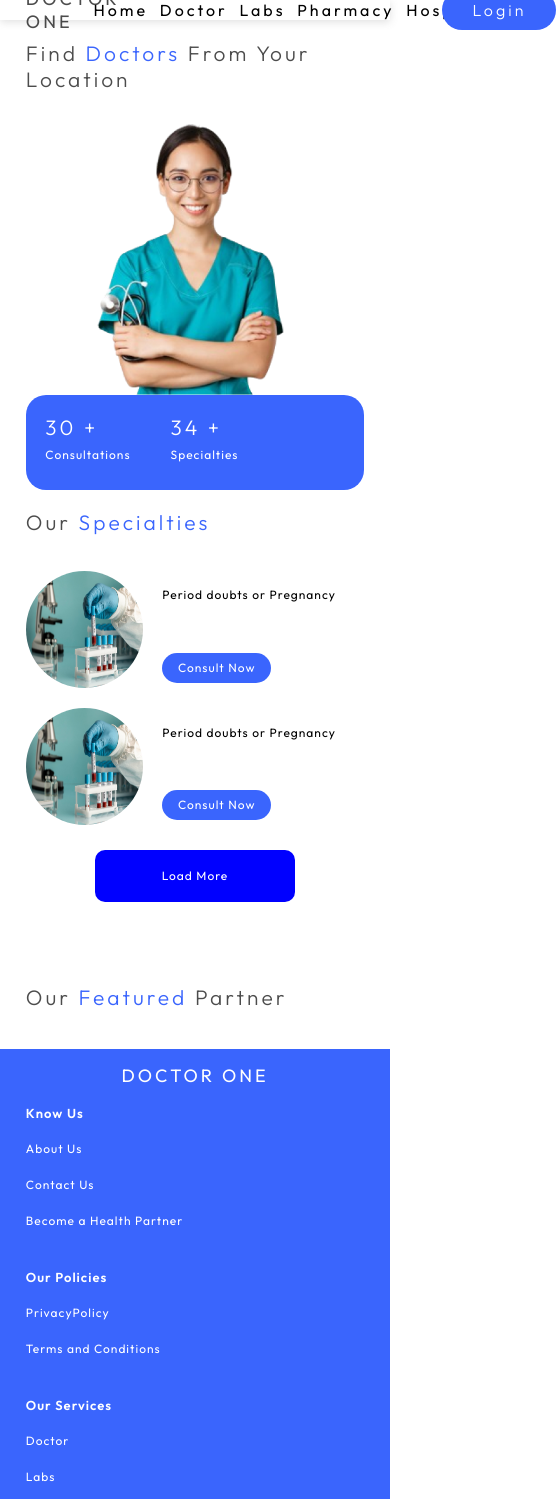
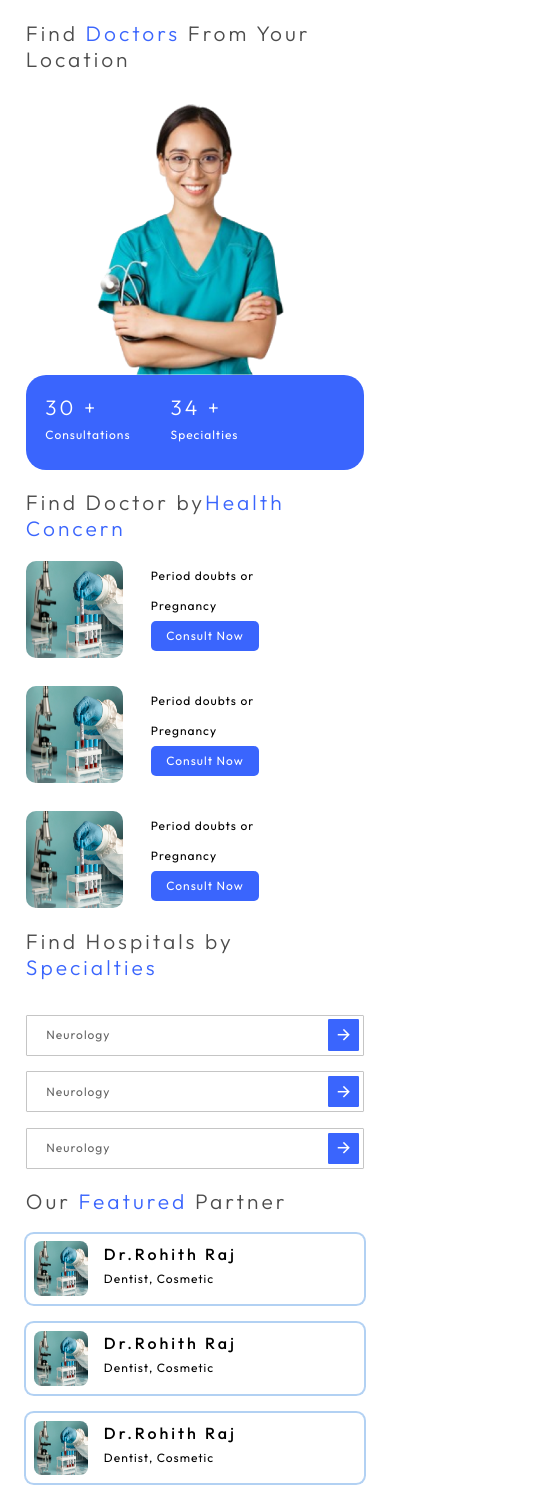
Before and after one commit to aswanthup/dr_one, a React (Create React App) app: page /doctor in a window 390 px wide. Shown: the top 1499 px of the page, 556 px wide, since content can reach past the window. Built offline with nearby package versions, Linux system fonts and the light colour scheme.

Commit message:
doc updates

```diff
--- a/src/pages/Hospital/Hospital.jsx
+++ b/src/pages/Hospital/Hospital.jsx
@@ -553,7 +553,7 @@ export default function Hospital() {
 
 <div className="mobile-second-heading">
                 <h1>Find Hospitals by </h1>
-                <h1><span className='color-blue '>Medical Field</span></h1>
+                <h1><span className='color-blue '>Specialties</span></h1>
 </div>
 
  <div className='spec_main_card flex'>
--- a/src/pages/Labs/Labdetails.jsx
+++ b/src/pages/Labs/Labdetails.jsx
@@ -10,10 +10,12 @@ export default function Labdetails() {
 
     <div>
 
-<Headroom>
+
+ <div className='Lab_details_Laptop'>
+
+ <Headroom>
 <Navbar />
 </Headroom>
- <div>
 
         <div className="container-third">
           <div className="lab-details-about flex">
@@ -55,6 +57,7 @@ export default function Labdetails() {
              <div><img src="images/la (3).jpg" alt="" /></div>
              <div><img src="images/la (4).jpg" alt="" /></div>
              <div><img src="images/la (1).jpg" alt="" /></div>
+
             </div>
 
             </div>
@@ -91,6 +94,92 @@ export default function Labdetails() {
           </div>
         </div>
       </div>
+
+
+
+{/*End Lab Mobile Screen */}
+
+      <div className='container Lab_details_mobile'>
+
+
+
+
+{/* search box */}
+
+
+{/*End search box */}
+
+{/* Hero */}
+<div className="lab_Pha_Mob_img">
+<img src="images/ph1 (3).jpg" alt="" />
+</div>
+
+{/*End Hero */}
+
+
+{/* Datas */}
+
+<h1>New Emprire Lab</h1>
+
+<div className='lab_type'><h4>Allopathy</h4></div>
+
+<div className='lab_about'>
+  <h4>
+  Lorem ipsum dolor sit amet, consectetur adipiscing elit, sed do eiusmod tempor incididunt ut labore et dolore magna aliqua. Ut enim ad minim veniam, quis nostrud exercitation ullamco laboris nisi ut aliquip ex ea commodo consequat. Duis aute irure dolor in reprehenderit in voluptate velit esse cillum dolore eu fugiat nulla pariatur. Excepteur sint occaecat
+  </h4>
+</div>
+
+
+<div className='lab_location_mobile'>
+   <i className="ri-map-pin-fill" />
+   <h4>Shop No 3, Empire House, Irla, S V Road, Vile Parle West, Mumbai - 400056 (Opposite Irla Petrol Pump)</h4>
+</div>
+
+<a href=''>
+<h4 className="lab_time_button_mobile flex">9.00 am to 5 pm</h4>
+</a>
+
+<a href=''>
+<h4 className="lab_time_button_mobile2 flex">Contact now</h4>
+</a>
+
+
+{/*End Datas */}
+
+{/* Photos */}
+
+
+
+<div className="lab_Pha_Mob_img">
+   <img src="images/ph1 (1).jpg" alt="" />
+</div>
+
+<div className="lab_Pha_Mob_img">
+<img src="images/ph1 (2).jpg" alt="" />
+</div>
+
+<div className="lab_Pha_Mob_img">
+<img src="images/ph1 (3).jpg" alt="" />
+</div>
+
+
+{/*End Photos */}
+
+
+
+
+{/*End Lab Mobile Screen */}
+
+
+
+
+
+
+
+
+   </div>
+
+
 <Footer />
     </div>
   )
--- a/src/pages/Labs/labdetails.css
+++ b/src/pages/Labs/labdetails.css
@@ -142,3 +142,94 @@
 .sevice-list i{
     color: #3A65FD;
 }
+
+
+.Lab_details_mobile{
+    display: none;
+}
+
+.Lab_details_Laptop{
+    display: block;
+}
+
+
+
+
+
+@media screen and (max-width:780px){
+
+    .Lab_details_mobile{
+        display: block;
+    }
+
+    .Lab_details_Laptop{
+        display: none;
+    }
+
+
+    .lab_type{
+        border:1px solid #3A65FD;
+        width:fit-content;
+        padding:0vw 3vw;
+        border-radius: 50px;
+        margin-top:4vw;
+    }
+
+    .lab_type h4{
+        color: #3A65FD;
+    }
+
+
+    .lab_about{
+        margin-top:4vw;
+    }
+
+
+    .lab_location_mobile{
+        background-color: #e1e8ff;
+        padding:3vw;
+        margin-top:4vw;
+        border-radius:2vw;
+
+    }
+
+
+    .lab_location_mobile i{
+        color: #3A65FD;
+    }
+
+.lab_time_button_mobile{
+    width: 100%;
+    align-items: center;
+    justify-content: center;
+   border: 1px solid #3A65FD;
+    color: #3A65FD;
+    border-radius:2vw;
+    padding:2vw;
+    margin-top:4vw;
+}
+
+
+
+.lab_time_button_mobile2{
+    width: 100%;
+    align-items: center;
+    justify-content: center;
+
+    background-color: #3A65FD;
+    color: #ffffff;
+    border-radius:2vw;
+    padding:2vw;
+    margin-top:3vw;
+}
+
+.lab_Pha_Mob_img img{
+    object-fit: cover;
+    width:100%;
+    margin-top:4vw;
+    border-radius:2vw;
+    height:50vw;
+}
+
+
+}
--- a/src/pages/Mainpage/Mainpage.jsx
+++ b/src/pages/Mainpage/Mainpage.jsx
@@ -540,10 +540,14 @@ export default function Mainpage() {
             </div>
 
             <div className="mobile-specialties-data flex">
-              <h4>Period doubts or Pregnancy</h4>
+
+              <h4>Period doubts or</h4>
+              <h4> Pregnancy</h4>
               <a href="">
                 <h4 className="mobile-specialties-button">Consult Now</h4>
               </a>
+
+
             </div>
           </div>
 
@@ -553,10 +557,28 @@ export default function Mainpage() {
             </div>
 
             <div className="mobile-specialties-data flex">
-              <h4>Period doubts or Pregnancy</h4>
+            <h4>Period doubts or</h4>
+              <h4> Pregnancy</h4>
               <a href="">
                 <h4 className="mobile-specialties-button">Consult Now</h4>
               </a>
+            </div>
+          </div>
+
+          <div className="mobile-specialties-card2 mobile-specialties-card flex">
+            <div className="mobile-specialties-image">
+              <img src="images/lab2.jpg" alt="" />
+            </div>
+
+            <div className="mobile-specialties-data flex">
+
+              <h4>Period doubts or</h4>
+              <h4> Pregnancy</h4>
+              <a href="">
+                <h4 className="mobile-specialties-button">Consult Now</h4>
+              </a>
+
+
             </div>
           </div>
 
--- a/src/pages/Mainpage/main.css
+++ b/src/pages/Mainpage/main.css
@@ -877,31 +877,37 @@ margin-top:40px;
         border-radius:50px;
         padding: 0px 4vw;
     }
-
+    .mobile-specialties-image{
+        height:25vw;
+    }
 .mobile-specialties-image img{
-    width: 30vw;
-    height: 30vw;
-    border-radius:50%;
+    width: 25vw;
+    height: 25vw;
+    border-radius:10px;
 }
 .mobile-specialties-card{
-    gap:5vw;
+    gap:7vw;
 }
 .mobile-specialties-data{
-    padding:2.5vw 0vw;
+    /* padding:2.5vw 0vw; */
     flex-direction: column;
-    justify-content: space-between;
+    /* justify-content: space-around; */
+    height: 25vw;
 }
-
+/* .mobile-specialties-data h4{
+    line-height:20px;
+} */
 .mobile-specialties-button{
     background-color: #3A65FD;
     color: white;
     width:fit-content;
-    border-radius:50px;
+    border-radius:5px;
     padding: 0px 4vw;
+
 }
 
 .mobile-specialties-card2{
-    margin-top:5vw;
+    margin-top:7vw;
 }
 
 .diagnostic-card{
--- a/src/pages/doctor/Doctor.jsx
+++ b/src/pages/doctor/Doctor.jsx
@@ -686,122 +686,179 @@ export default function Doctor() {
 
 <div className="mobile-doctor-specialties">
 <div className="mobile-second-heading">
-                <h1>Our <span className='color-blue '>Specialties</span></h1>
+                <h1>Find Doctor by<span className='color-blue '>Health Concern</span></h1>
 </div>
-              <div class="container1">
-  <div class="flex1">
-    <div class="content">              <div className="mobile-specialties-card flex">
+
+<div className="mobile-specialties-card mobile-specialties-card flex">
             <div className="mobile-specialties-image">
               <img src="images/lab2.jpg" alt="" />
             </div>
 
             <div className="mobile-specialties-data flex">
 
-                  <h4>Period doubts or Pregnancy</h4>
-                  <a href=""><h4 className='mobile-specialties-button' >Consult Now</h4></a>
+              <h4>Period doubts or</h4>
+              <h4> Pregnancy</h4>
+              <a href="">
+                <h4 className="mobile-specialties-button">Consult Now</h4>
+              </a>
 
+
+            </div>
           </div>
 
 
-              </div></div>
-    <div class="content">              <div className="mobile-specialties-card flex">
+          <div className="mobile-specialties-card2 mobile-specialties-card flex">
             <div className="mobile-specialties-image">
               <img src="images/lab2.jpg" alt="" />
             </div>
 
             <div className="mobile-specialties-data flex">
 
-                  <h4>Period doubts or Pregnancy</h4>
-                  <a href=""><h4 className='mobile-specialties-button' >Consult Now</h4></a>
+              <h4>Period doubts or</h4>
+              <h4> Pregnancy</h4>
+              <a href="">
+                <h4 className="mobile-specialties-button">Consult Now</h4>
+              </a>
+
 
             </div>
+          </div>
 
-
-              </div></div>
-    <div class="content">      <div className="mobile-specialties-card flex">
+          <div className="mobile-specialties-card2 mobile-specialties-card flex">
             <div className="mobile-specialties-image">
               <img src="images/lab2.jpg" alt="" />
             </div>
 
             <div className="mobile-specialties-data flex">
 
-                  <h4>Period doubts or Pregnancy</h4>
-                  <a href=""><h4 className='mobile-specialties-button' >Consult Now</h4></a>
+              <h4>Period doubts or</h4>
+              <h4> Pregnancy</h4>
+              <a href="">
+                <h4 className="mobile-specialties-button">Consult Now</h4>
+              </a>
+
+
+            </div>
+          </div>
+
 
 </div>
 
 
-              </div></div>
-    <div class="content">      <div className="mobile-specialties-card flex">
-                <div className="mobile-specialties-image">
-                       <img src="images/lab2.jpg" alt="" />
+
+<div className="mobile-second-heading">
+                <h1>Find Hospitals by </h1>
+                <h1><span className='color-blue '>Specialties</span></h1>
 </div>
 
-                <div className="mobile-specialties-data flex">
+<div className='spec_main_card flex'>
 
-                  <h4>Period doubts or Pregnancy</h4>
-                  <a href=""><h4 className='mobile-specialties-button' >Consult Now</h4></a>
+<h4>Neurology</h4>
+
+<div className='spec_main_card_button flex'>
+
+<i class="ri-arrow-right-line"></i>
+
+</div>
+
+</div>
+<div className='spec_main_card flex'>
+
+<h4>Neurology</h4>
+
+<div className='spec_main_card_button flex'>
+
+<i class="ri-arrow-right-line"></i>
+
+</div>
+
+</div>
+<div className='spec_main_card flex'>
+
+<h4>Neurology</h4>
+
+<div className='spec_main_card_button flex'>
+
+<i class="ri-arrow-right-line"></i>
+
+</div>
 
 </div>
 
 
-              </div></div>
-    <div class="content">      <div className="mobile-specialties-card flex">
-                <div className="mobile-specialties-image">
+
+
+
+<div className="mobile-Our-Featured-Partners">
+<div className="mobile-second-heading">
+
+                <h1>Our <span className='color-blue '>Featured</span> Partner</h1>
+
+              </div>
+
+<div className="mobile_partner_card mobile_partner_card1 flex">
+<div className="mobile_partner_card_img flex">
 <img src="images/lab2.jpg" alt="" />
 </div>
 
-                <div className="mobile-specialties-data flex">
+<div className="mobile_partner_card_data flex">
 
-                  <h4>Period doubts or Pregnancy</h4>
-                  <a href=""><h4 className='mobile-specialties-button' >Consult Now</h4></a>
+  <h3>Dr.Rohith Raj</h3>
+  <h4>Dentist, Cosmetic</h4>
 
 </div>
 
 
-              </div></div>
-    <div class="content">      <div className="mobile-specialties-card flex">
-                <div className="mobile-specialties-image">
+</div>
+
+
+<div className="mobile_partner_card flex">
+<div className="mobile_partner_card_img flex">
 <img src="images/lab2.jpg" alt="" />
 </div>
 
-                <div className="mobile-specialties-data flex">
+<div className="mobile_partner_card_data flex">
 
-                  <h4>Period doubts or Pregnancy</h4>
-                  <a href=""><h4 className='mobile-specialties-button' >Consult Now</h4></a>
+  <h3>Dr.Rohith Raj</h3>
+  <h4>Dentist, Cosmetic</h4>
 
 </div>
 
 
-              </div></div>
-    <div class="content">      <div className="mobile-specialties-card flex">
-                <div className="mobile-specialties-image">
+</div>
+
+
+<div className="mobile_partner_card flex">
+<div className="mobile_partner_card_img flex">
 <img src="images/lab2.jpg" alt="" />
 </div>
 
-                <div className="mobile-specialties-data flex">
+<div className="mobile_partner_card_data flex">
 
-                  <h4>Period doubts or Pregnancy</h4>
-                  <a href=""><h4 className='mobile-specialties-button' >Consult Now</h4></a>
+  <h3>Dr.Rohith Raj</h3>
+  <h4>Dentist, Cosmetic</h4>
 
 </div>
 
 
-              </div></div>
-    <div class="content">      <div className="mobile-specialties-card flex">
-                <div className="mobile-specialties-image">
+</div>
+
+
+<div className="mobile_partner_card flex">
+<div className="mobile_partner_card_img flex">
 <img src="images/lab2.jpg" alt="" />
 </div>
 
-                <div className="mobile-specialties-data flex">
+<div className="mobile_partner_card_data flex">
 
-                  <h4>Period doubts or Pregnancy</h4>
-                  <a href=""><h4 className='mobile-specialties-button' >Consult Now</h4></a>
+  <h3>Dr.Rohith Raj</h3>
+  <h4>Dentist, Cosmetic</h4>
 
 </div>
 
 
-              </div></div>
+</div>
+
 
 </div>
 
@@ -810,41 +867,6 @@ export default function Doctor() {
 
 
 
-  <h4>  <a href="#" id="loadMore"  onClick={showMoreContent}>Load More</a></h4>
-
-
-  <div>
-      {content.slice(0, visibleContent).map((item, index) => (
-      //   <div key={index} className="content">
-      //    {/* Render your content here */}
-      //  </div>
-      <>
-      </>
-
-      ))}
-      {visibleContent < content.length && (
-        <button id="loadMore" onClick={showMoreContent}>
-          Load More
-        </button>
-      )}
-      {visibleContent >= content.length && (
-        <button id="loadMore" className="noContent" disabled>
-          {/* No Content h */}
-        </button>
-      )}
-    </div>
-
-</div>
-
-</div>
-
-<div className="mobile-Our-Featured-Partners">
-<div className="mobile-second-heading">
-                <h1>Our <span className='color-blue '>Featured</span> Partner</h1>
-
-              </div>
-</div>
-
   </div>
 
   <Footer />
--- a/src/pages/doctor/doctor.css
+++ b/src/pages/doctor/doctor.css
@@ -326,6 +326,12 @@
 }
 
 @media screen and (max-width: 780px) {
+
+
+  .head{
+    display: none;
+  }
+
   .doctor-banner-image img {
     width: 60vw;
   }
@@ -411,4 +417,35 @@
     width: 100%;
     height: 50vw;
   }
+
+
+
+.mobile_partner_card{
+  padding: 2vw;
+  box-shadow: rgba(3, 102, 214, 0.3) 0px 0px 0px 2px;
+  border-radius: 2vw;
+  gap: 4vw;
+  margin-top:5vw;
 }
+
+.mobile_partner_card_img img{
+  width: 14vw;
+  height: 14vw;
+  border-radius:2vw;
+}
+
+.mobile_partner_card_img{
+  align-items: center;
+}
+
+
+.mobile_partner_card_data{
+  flex-direction: column;
+ justify-content: center;
+
+}
+
+.mobile_partner_card1{
+  margin-top: 0px;
+}
+}
```
Lines whose indentation alone changed are shown as unchanged.
